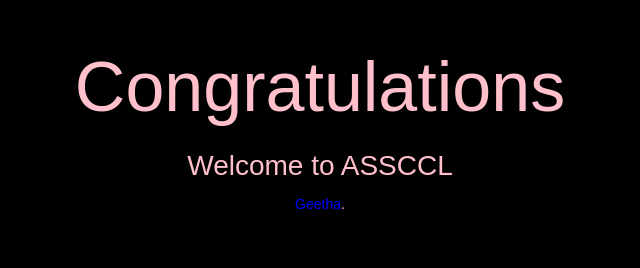
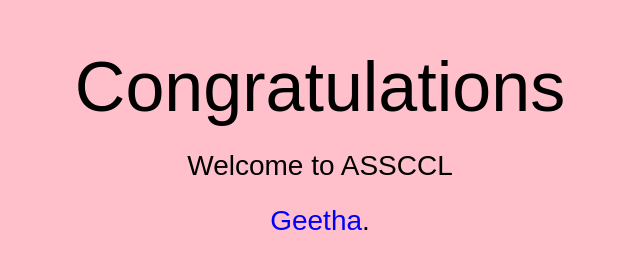
Before and after one commit to GeethaReddy123/sample, a plain HTML site: page index.html in a window 1280 px wide. Shown: the whole page, without its empty margins (320-960 px from the left). Drawn offline with Linux system fonts and the light colour scheme.

Commit message:
Update index.html

```diff
--- a/index.html
+++ b/index.html
@@ -5,8 +5,8 @@
   <title>Sample Deployment</title>
   <style>
     body {
-      color: pink;
-      background-color: black;
+      color: black;
+      background-color: pink;
       font-family: Arial, sans-serif;
       font-size: 14px;
     }
@@ -31,7 +31,7 @@
   <div align="center">
     <h1>Congratulations</h1>
     <h2>Welcome to ASSCCL</h2>
-    <p><a>Geetha</a>.</p>
+    <h2><a>Geetha</a>.</h2>
   </div>
 </body>
 </html>
```
